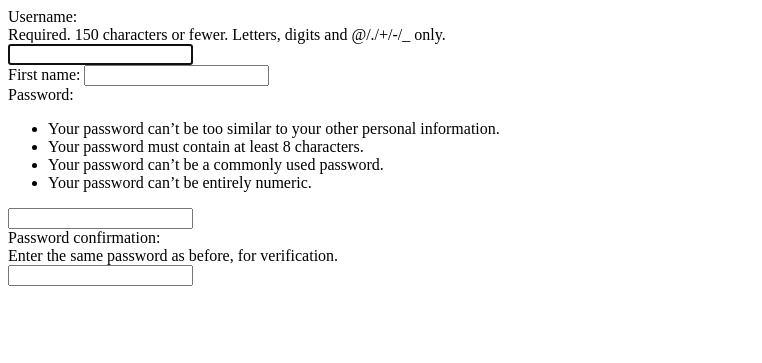
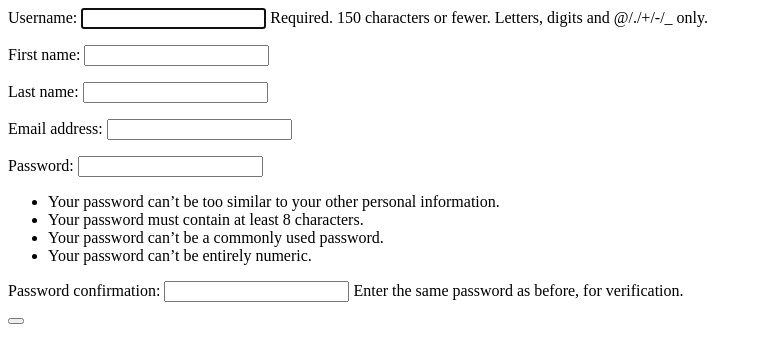
Before and after one commit to fridaligaias/5COSC021W.2-Blueprints, a Django app: page /company/sign-in/ in a window 1280 px wide. Shown: the top 363 px of the page, without its empty margins (0-762 px from the left). Run offline with Django 5.2, Linux system fonts and the light colour scheme.

Commit message:
Semi-working sign-up form

```diff
--- a/SKY_HeathCheck/Company/forms.py
+++ b/SKY_HeathCheck/Company/forms.py
@@ -1,14 +1,9 @@
+from django import forms
 from django.contrib.auth.forms import UserCreationForm
 from django.contrib.auth.models import User
-
 
 class CreateUserForm(UserCreationForm):
 
   class Meta:
     model = User
-    fields = ['username', 'first_name']
-
-  def __init__(self, *args, **kwargs):
-    super().__init__(*args, **kwargs)
-
-    # self.fields['username'].help_text = '<small> Hello </small>'
+    fields = ['username', 'first_name', 'last_name', 'email']
--- a/SKY_HeathCheck/Company/templates/Company/SignupPage.html
+++ b/SKY_HeathCheck/Company/templates/Company/SignupPage.html
@@ -1,3 +1,5 @@
-<form>
-  {{ form }}
+<form method = 'POST'>
+  {% csrf_token %}
+  {{ form.as_p }}
+  <button type="submit">
 </form>
--- a/SKY_HeathCheck/Company/views.py
+++ b/SKY_HeathCheck/Company/views.py
@@ -1,9 +1,35 @@
 from django.shortcuts import render
+from django.contrib.auth import authenticate, login
 
 from Company.forms import CreateUserForm
 
 # Create your views here.
 def HandleSignupForm(request):
   form = CreateUserForm()
+  if (request == 'POST'):
+    form = CreateUserForm(request.POST)
+
+    if (form.is_valid()):
+      form.save()
+      username = form.cleaned_data['username']
+      first_name = form.cleaned_data['first_name']
+      last_name = form.cleaned_data['last_name']
+      email = form.cleaned_data['email']
+      password = form.cleaned_data['password1']
+
+
+      user = authenticate(username = username,
+                          password = password,
+                          email = email,
+                          first_name = first_name,
+                          last_name = last_name)
+
+      print(user)
+
+      login(request, user)
+
+  else:
+    form = CreateUserForm()
+
 
   return render(request, 'Company/SignupPage.html', {'form': form})
```
Also changed, not shown: SKY_HeathCheck/db.sqlite3.
